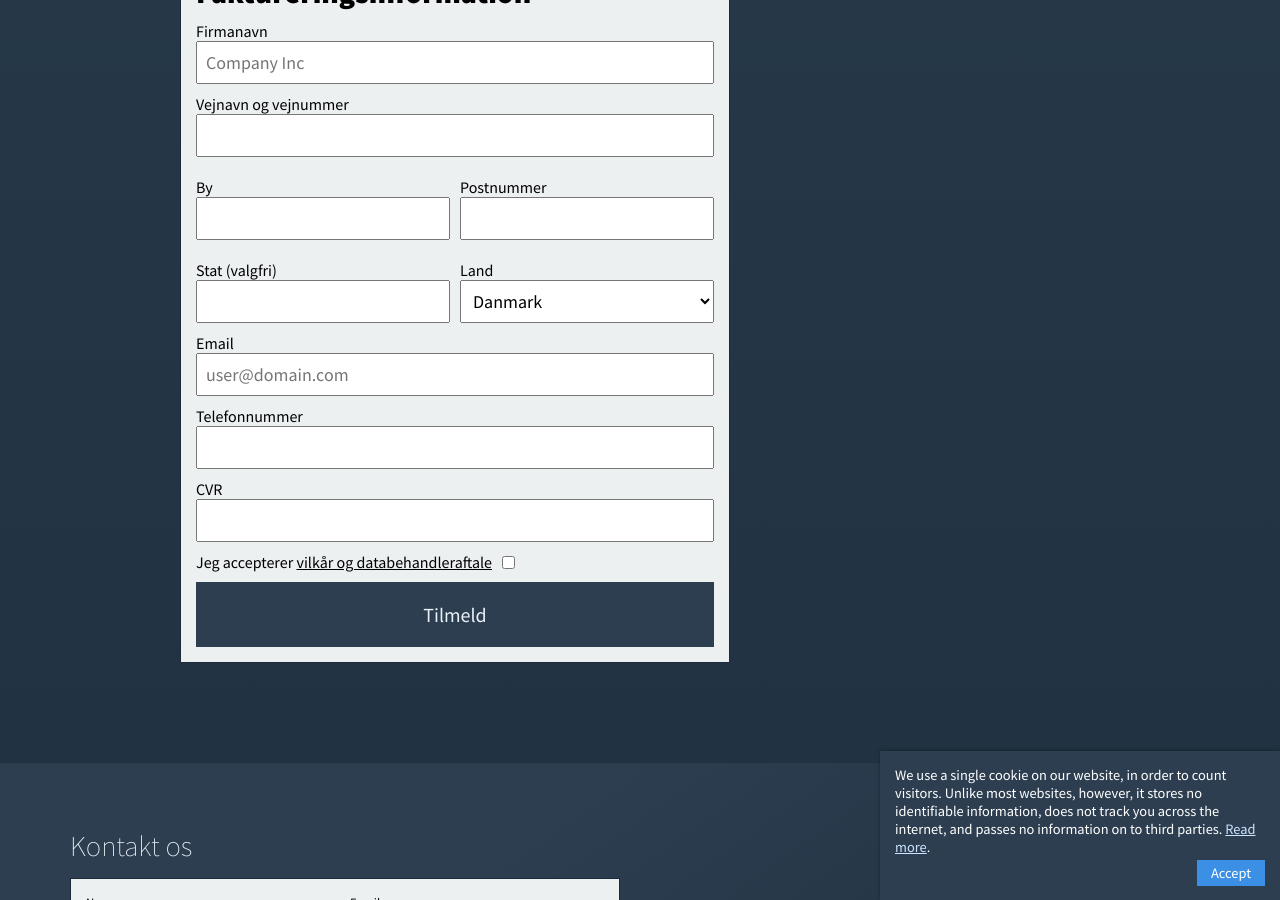
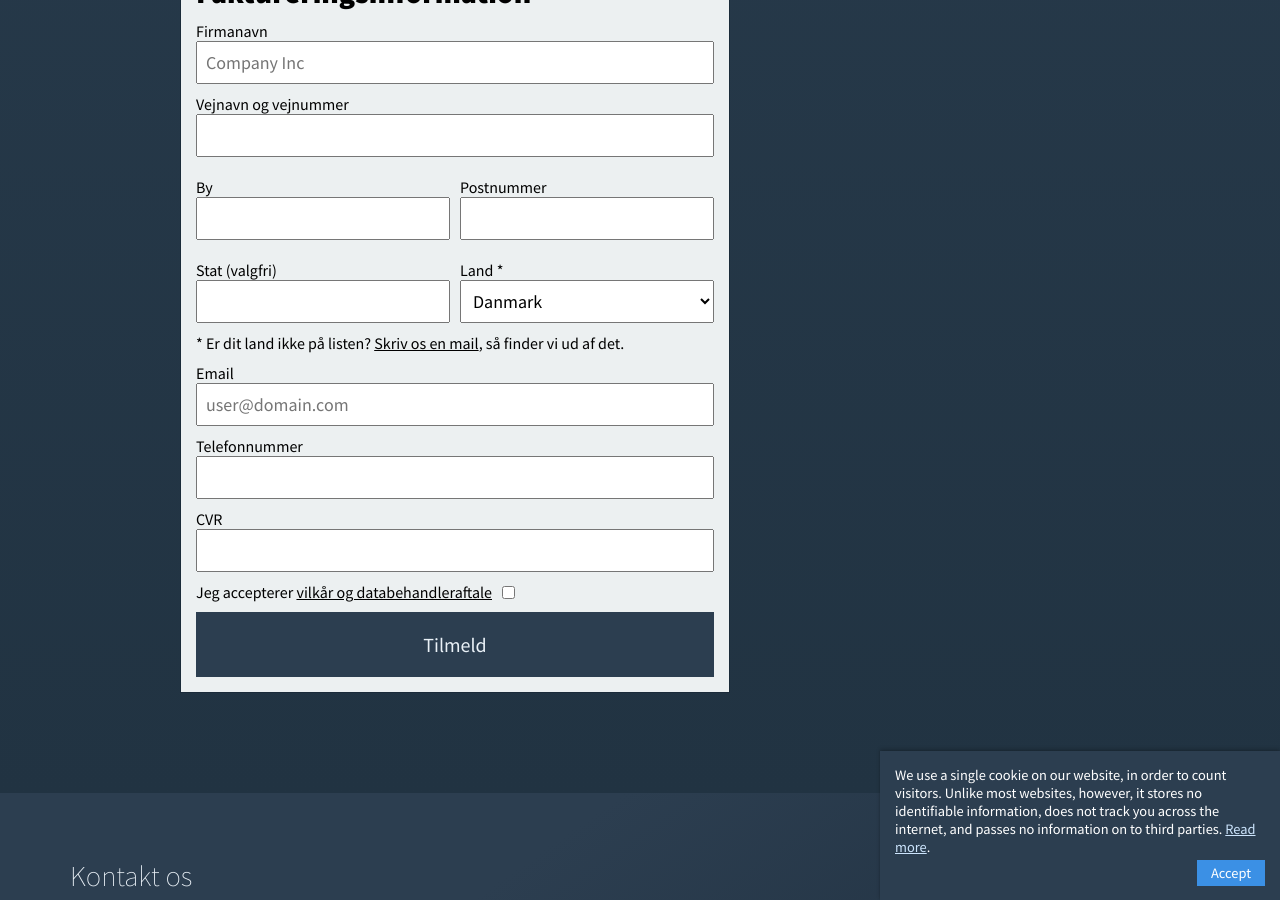
Before and after one commit to derangeddk/deranged.dk, a Jekyll site: the page built from fix-google-analytics/index.html, in a window 1280 px wide and 900 px high, scrolled down 2830 px. Built offline with Jekyll 4.4.1, drawn with Linux system fonts in a browser that asks for light colours.

Commit message:
Add note under country. Add norway and sweden

```diff
--- a/_includes/fix_analytics_signup_form.html
+++ b/_includes/fix_analytics_signup_form.html
@@ -124,15 +124,28 @@
                     />
                 </label>
                 <label>
-                    <span> {% if include.language == "danish" %} Land {% else %} Country {% endif %} </span>
+                    <span>
+                        {% if include.language == "danish" %} Land {% else %} Country {% endif %} *
+                    </span>
                     <select
                         name="location_country_id"
                         required
                     >
                         <option value="DK">Danmark</option>
+                        <option value="NO">Norge</option>
+                        <option value="SE">Sverige</option>
                     </select>
                 </label>
             </div>
+            <label>
+                <span>
+                    {% if include.language == "danish" %}
+                        * Er dit land ikke på listen? <a href="mailto:get+analytics@deranged.dk">Skriv os en mail</a>, så finder vi ud af det.
+                    {% else %}
+                        * Are your country missing from the list? <a href="mailto:get+analytics@deranged.dk">Mail us</a> and we will fix it.
+                    {% endif %}
+                </span>
+            </label>
             <label for="email">
                 <span>Email</span>
                 <input
```
